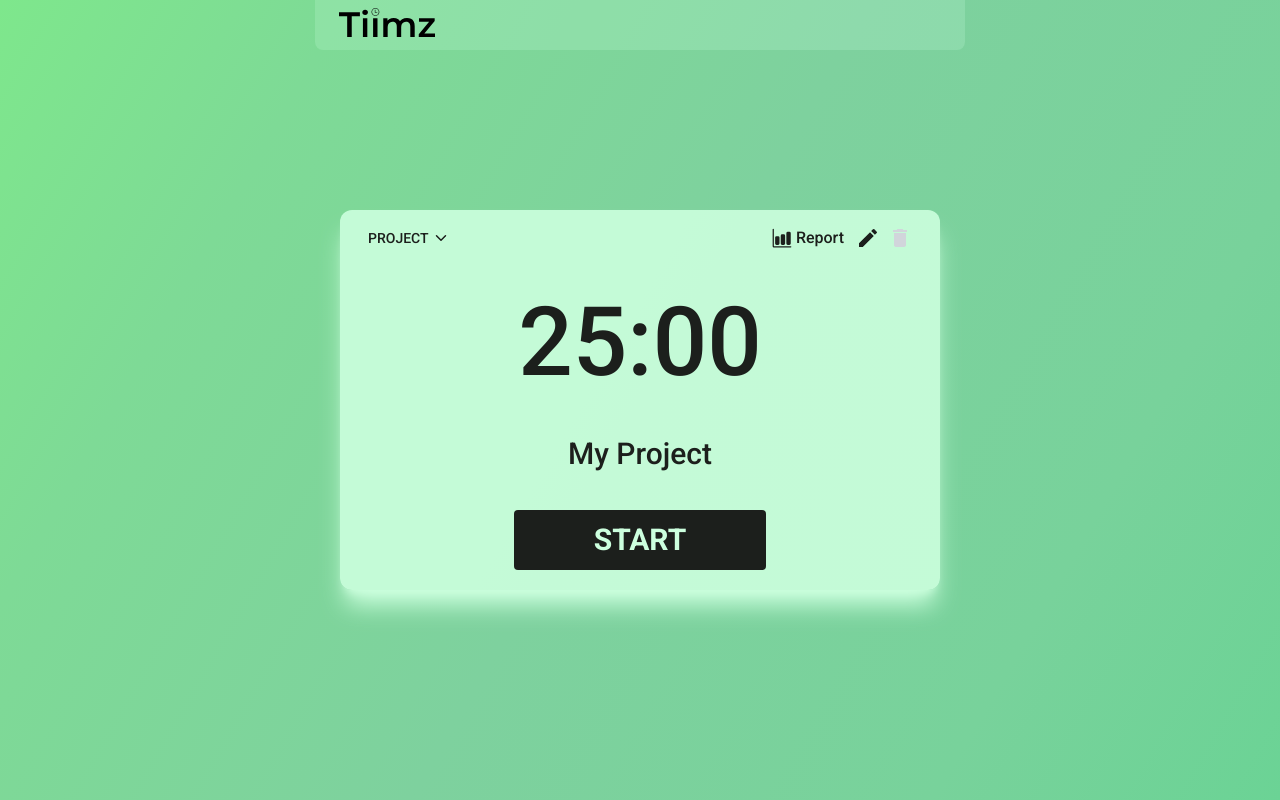
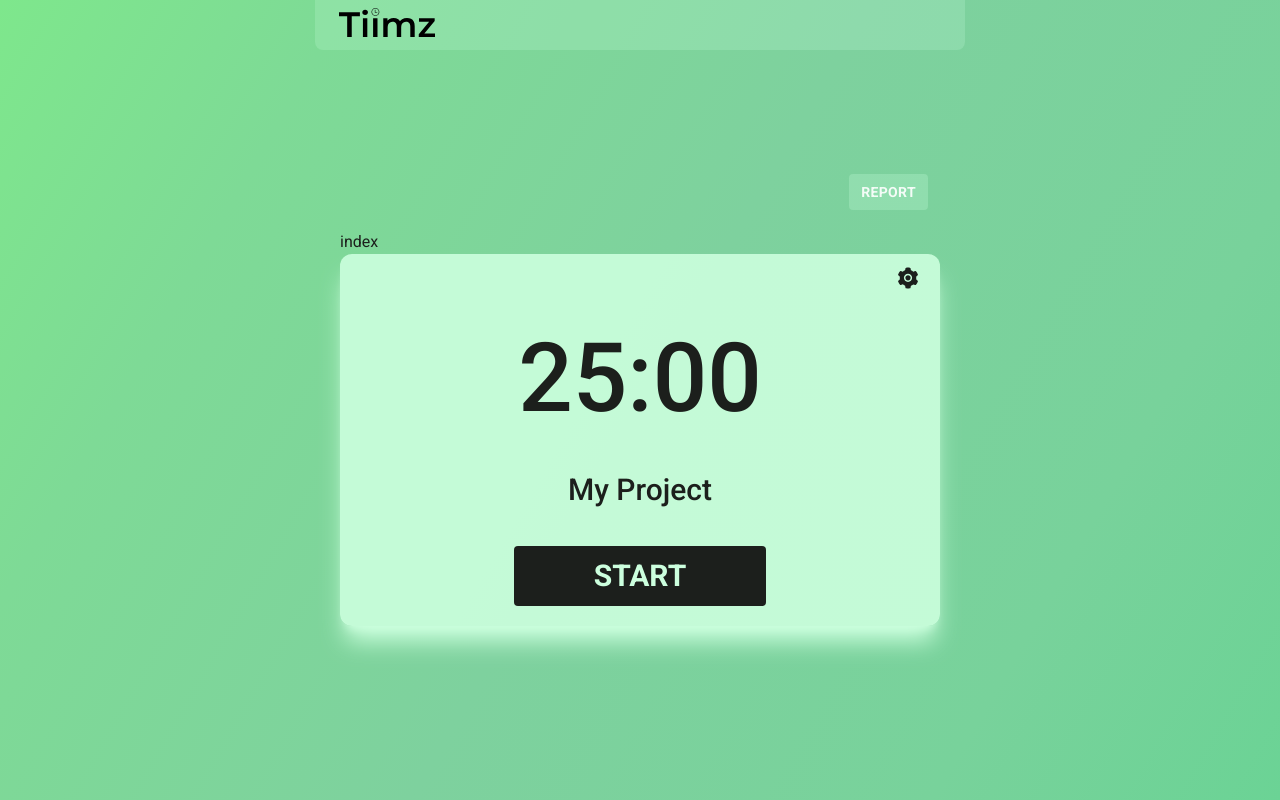
Before and after one commit to azariaberyl/tiim, a React (Vite) app: page / in a window 1280 px wide. Built offline with nearby package versions, Linux system fonts and the light colour scheme.

Commit message:
change report button position

```diff
--- a/src/App.tsx
+++ b/src/App.tsx
@@ -7,7 +7,7 @@ function App() {
   console.log(process.env.NODE_ENV);
 
   return (
-    <div className='w-full h-screen flex flex-col'>
+    <div className='w-full items-center h-screen flex flex-col'>
       <TopBar />
       <Routes>
         <Route path='/' element={<Tiimz />} />
--- a/src/components/ClockCard/Menu.tsx
+++ b/src/components/ClockCard/Menu.tsx
@@ -1,5 +1,5 @@
 import React, { memo } from 'react';
-import { MdDelete, MdEdit } from 'react-icons/md';
+import { AiFillSetting } from 'react-icons/ai';
 import { IoBarChart, IoChevronDown } from 'react-icons/io5';
 import { Outlet } from 'react-router-dom';
 import useModal from '../../hooks/useModal';
@@ -17,52 +17,18 @@ function Menu(): JSX.Element {
     <>
       <ModalComponent />
 
-      <div className='w-full flex justify-between px-4 mb-6'>
-        <ProjectButton />
-        <div className='w-1/5 items-center justify-end flex gap-2'>
-          <ReportButton reportButtonHandler={isModalOpenHandler} />
-          <EditButton editButtonHandler={isModalOpenHandler} />
-          <DeleteButton />
-        </div>
+      <div className='w-full flex justify-end px-2 mb-6'>
+        <EditButton editButtonHandler={isModalOpenHandler} />
       </div>
       <Outlet />
     </>
   );
 }
 
-function ProjectButton() {
-  return (
-    <div className='flex items-center w-1/5'>
-      <button className='flex gap-1 text-secondary-dark hover:text-inherit  items-center'>
-        <p className='uppercase text-sm font-medium'>Project</p>
-        <IoChevronDown />
-      </button>
-    </div>
-  );
-}
-
-function ReportButton({ reportButtonHandler }: { reportButtonHandler: (val: ModalType) => void }) {
-  return (
-    <button
-      onClick={() => reportButtonHandler('report')}
-      className='flex items-center gap-1 p-1 rounded text-primary-dark hover:text-black'
-    >
-      <IoBarChart className='text-xl' />
-      <p className='font-medium'>Report</p>
-    </button>
-  );
-}
 function EditButton({ editButtonHandler }: { editButtonHandler: (val: ModalType) => void }) {
   return (
     <button onClick={() => editButtonHandler('edit')} title='Edit Timer' type='button'>
-      <MdEdit className='text-2xl text-primary-dark hover:text-black' />
-    </button>
-  );
-}
-function DeleteButton() {
-  return (
-    <button title='Delete' type='button' className='hover:cursor-default'>
-      <MdDelete className='text-2xl text-gray-300' />
+      <AiFillSetting className='text-2xl text-primary-dark hover:text-black' />
     </button>
   );
 }
--- a/src/components/ClockCard/index.tsx
+++ b/src/components/ClockCard/index.tsx
@@ -1,4 +1,4 @@
-import React, { useContext, useMemo } from 'react';
+import React, { forwardRef, useContext, useMemo } from 'react';
 import TimersContext from '../../contexts/TimerStore';
 import Timer from './Timer';
 import Menu from './Menu';
@@ -7,12 +7,13 @@ import Description from './Description';
 import Control from './Control';
 import useTimerStore from '../../contexts/TimerStore';
 
-function ClockCard(props: React.HTMLProps<HTMLDivElement>) {
+function ClockCard(props: React.HTMLProps<HTMLDivElement>, ref: React.ForwardedRef<HTMLDivElement>) {
   const timer = useTimerStore((s) => s.timer);
   const [isStartTimer, isStartTimerHandler] = useBoolean(false);
 
   return (
-    <div className=' bg-[#CCFFDE]/90 flex flex-col items-center p-3 rounded-xl overflow-hidden shadow-xl shadow-default-light'>
+    <div ref={ref} {...props}>
+      <div className='w-[600px] bg-[#CCFFDE]/90 flex flex-col items-center p-3 rounded-xl overflow-hidden shadow-xl shadow-default-light'>
         <Menu />
         <Timer
           isStart={isStartTimer}
@@ -24,7 +25,8 @@ function ClockCard(props: React.HTMLProps<HTMLDivElement>) {
 
         <Control isStartTimer={isStartTimer} isStartTimerHandler={isStartTimerHandler} />
       </div>
+    </div>
   );
 }
 
-export default ClockCard;
+export default forwardRef(ClockCard);
--- /dev/null
+++ b/src/components/ClockTabs/index.tsx
@@ -0,0 +1,7 @@
+import React from 'react';
+
+function ClockTabs() {
+  return <div>index</div>;
+}
+
+export default ClockTabs;
--- /dev/null
+++ b/src/components/Report/ReportButton.tsx
@@ -0,0 +1,22 @@
+import React from 'react';
+import useModal from '../../hooks/useModal';
+
+function ReportButton() {
+  const [ModalComponent, isModalOpenHandler] = useModal();
+
+  return (
+    <>
+      <ModalComponent />
+      <div className='flex justify-end w-[600px] mb-5'>
+        <button
+          onClick={() => isModalOpenHandler('report')}
+          className='mx-3 text-white/90 font-semibold uppercase bg-default-light/25 py-2 px-3 text-sm tracking-wide rounded hover:text-white hover:bg-default-light/30'
+        >
+          Report
+        </button>
+      </div>
+    </>
+  );
+}
+
+export default ReportButton;
--- a/src/pages/Tiimz.tsx
+++ b/src/pages/Tiimz.tsx
@@ -1,9 +1,22 @@
 import ClockCard from '../components/ClockCard';
+import ClockTabs from '../components/ClockTabs';
+import ReportButton from '../components/Report/ReportButton';
+import React, { useRef, useEffect } from 'react';
 
 const Tiimz = () => {
+  const clock = useRef<HTMLDivElement>(null);
+
+  useEffect(() => {
+    console.log(clock.current?.getBoundingClientRect());
+  }, []);
+
   return (
-    <div className='w-[600px] flex flex-col justify-center h-full mx-auto'>
-      <ClockCard />
+    <div className='w-full flex flex-col justify-center h-full absolute items-center'>
+      <div>
+        <ReportButton />
+        <ClockTabs />
+      </div>
+      <ClockCard ref={clock} />
     </div>
   );
 };
```
Also changed, not shown: src/components/TopBar/index.tsx (+1 -1 lines). Lines whose indentation alone changed are shown as unchanged.
